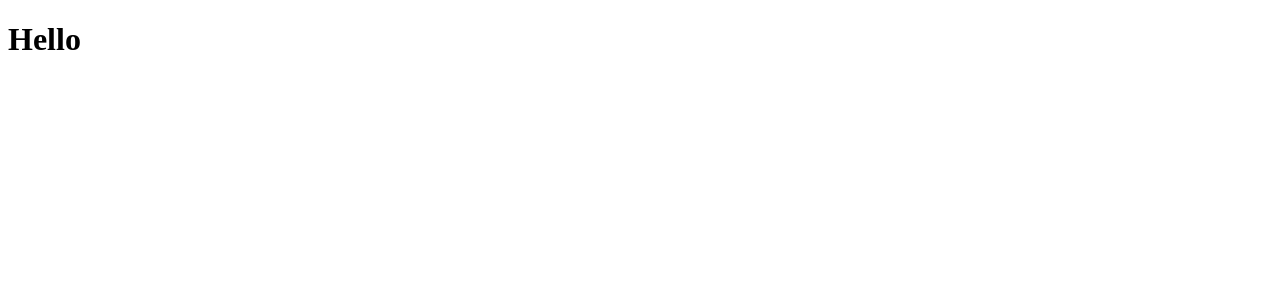
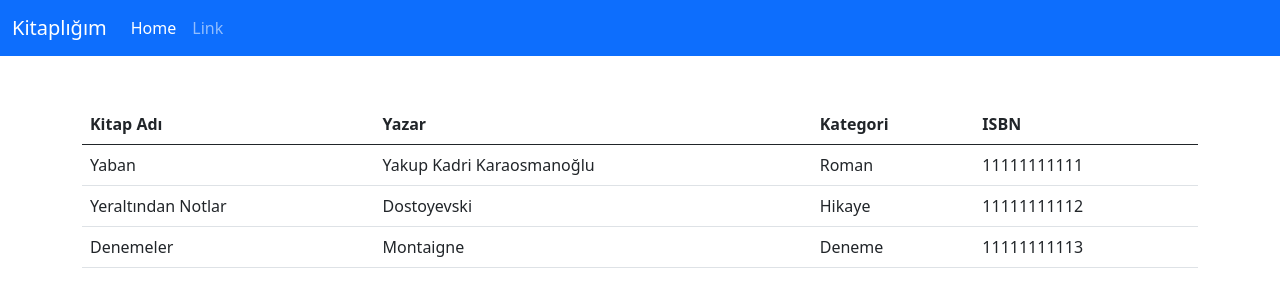
Before and after one commit to emreharman/3-sezon-haftasonu-react-library, a React (Create React App) app: page / in a window 1280 px wide. Shown: the top 300 px of the page. Built offline with nearby package versions, Linux system fonts and the light colour scheme; data requests are answered from the project's data file.

Commit message:
json-server&list books&loading

```diff
--- /dev/null
+++ b/db.json
@@ -0,0 +1,39 @@
+{
+  "books": [
+    {
+      "id": 1,
+      "name": "Yaban",
+      "author": "Yakup Kadri Karaosmanoğlu",
+      "isbn": "11111111111",
+      "categoryId": 1
+    },
+    {
+      "id": 2,
+      "name": "Yeraltından Notlar",
+      "author": "Dostoyevski",
+      "isbn": "11111111112",
+      "categoryId": 2
+    },
+    {
+      "id": 3,
+      "name": "Denemeler",
+      "author": "Montaigne",
+      "isbn": "11111111113",
+      "categoryId": 3
+    }
+  ],
+  "categories": [
+    {
+      "id": 1,
+      "name": "Roman"
+    },
+    {
+      "id": 2,
+      "name": "Hikaye"
+    },
+    {
+      "id": 3,
+      "name": "Deneme"
+    }
+  ]
+}
--- a/package.json
+++ b/package.json
@@ -6,6 +6,8 @@
     "@testing-library/jest-dom": "^5.16.5",
     "@testing-library/react": "^13.3.0",
     "@testing-library/user-event": "^13.5.0",
+    "axios": "^0.27.2",
+    "json-server": "^0.17.0",
     "react": "^18.2.0",
     "react-dom": "^18.2.0",
     "react-scripts": "5.0.1",
@@ -15,7 +17,8 @@
     "start": "react-scripts start",
     "build": "react-scripts build",
     "test": "react-scripts test",
-    "eject": "react-scripts eject"
+    "eject": "react-scripts eject",
+    "json-server": "json-server --watch db.json --port 3004"
   },
   "eslintConfig": {
     "extends": [
--- a/public/index.html
+++ b/public/index.html
@@ -25,6 +25,12 @@
       Learn how to configure a non-root public URL by running `npm run build`.
     -->
     <title>React App</title>
+    <link
+      href="https://cdn.jsdelivr.net/npm/bootstrap@5.0.2/dist/css/bootstrap.min.css"
+      rel="stylesheet"
+      integrity="sha384-EVSTQN3/azprG1Anm3QDgpJLIm9Nao0Yz1ztcQTwFspd3yD65VohhpuuCOmLASjC"
+      crossorigin="anonymous"
+    />
   </head>
   <body>
     <noscript>You need to enable JavaScript to run this app.</noscript>
@@ -39,5 +45,10 @@
       To begin the development, run `npm start` or `yarn start`.
       To create a production bundle, use `npm run build` or `yarn build`.
     -->
+    <script
+      src="https://cdn.jsdelivr.net/npm/bootstrap@5.0.2/dist/js/bootstrap.bundle.min.js"
+      integrity="sha384-MrcW6ZMFYlzcLA8Nl+NtUVF0sA7MsXsP1UyJoMp4YLEuNSfAP+JcXn/tWtIaxVXM"
+      crossorigin="anonymous"
+    ></script>
   </body>
 </html>
--- a/src/App.js
+++ b/src/App.js
@@ -1,7 +1,13 @@
+import React from "react";
+
+import Header from "./components/Header";
+import ListBooks from "./components/ListBooks";
+
 function App() {
   return (
     <div className="App">
-      <h1>Hello</h1>
+      <Header />
+      <ListBooks />
     </div>
   );
 }
--- /dev/null
+++ b/src/components/Header.js
@@ -0,0 +1,40 @@
+import React from "react";
+
+const Header = (props) => {
+  return (
+    <nav className="navbar navbar-expand-lg navbar-dark bg-primary">
+      <div className="container-fluid">
+        <a className="navbar-brand" href="#">
+          Kitaplığım
+        </a>
+        <button
+          className="navbar-toggler"
+          type="button"
+          data-bs-toggle="collapse"
+          data-bs-target="#navbarSupportedContent"
+          aria-controls="navbarSupportedContent"
+          aria-expanded="false"
+          aria-label="Toggle navigation"
+        >
+          <span className="navbar-toggler-icon"></span>
+        </button>
+        <div className="collapse navbar-collapse" id="navbarSupportedContent">
+          <ul className="navbar-nav me-auto mb-2 mb-lg-0">
+            <li className="nav-item">
+              <a className="nav-link active" href="#">
+                Home
+              </a>
+            </li>
+            <li className="nav-item">
+              <a className="nav-link" href="#">
+                Link
+              </a>
+            </li>
+          </ul>
+        </div>
+      </div>
+    </nav>
+  );
+};
+
+export default Header;
--- /dev/null
+++ b/src/components/ListBooks.js
@@ -0,0 +1,59 @@
+import React, { useEffect, useState } from "react";
+import axios from "axios";
+import Loading from "./Loading";
+
+const ListBooks = (props) => {
+  const [books, setBooks] = useState(null);
+  const [categories, setCategories] = useState(null);
+  useEffect(() => {
+    axios
+      .get("http://localhost:3004/books")
+      .then((resBook) => {
+        console.log(resBook);
+        setBooks(resBook.data);
+        axios
+          .get("http://localhost:3004/categories")
+          .then((resCat) => {
+            setTimeout(() => {
+              setCategories(resCat.data);
+            }, 5000);
+          })
+          .catch((err) => console.log("categories err", err));
+      })
+      .catch((err) => console.log("books err", err));
+  }, []);
+  if (books === null || categories === null) {
+    return <Loading />;
+  }
+  return (
+    <div className="container my-5">
+      <table className="table">
+        <thead>
+          <tr>
+            <th scope="col">Kitap Adı</th>
+            <th scope="col">Yazar</th>
+            <th scope="col">Kategori</th>
+            <th scope="col">ISBN</th>
+          </tr>
+        </thead>
+        <tbody>
+          {books.map((book) => {
+            const category = categories.find(
+              (cat) => cat.id === book.categoryId
+            );
+            return (
+              <tr>
+                <td>{book.name}</td>
+                <td>{book.author}</td>
+                <td>{category.name}</td>
+                <td>{book.isbn}</td>
+              </tr>
+            );
+          })}
+        </tbody>
+      </table>
+    </div>
+  );
+};
+
+export default ListBooks;
--- /dev/null
+++ b/src/components/Loading.js
@@ -0,0 +1,25 @@
+import React from "react";
+
+const Loading = (props) => {
+  return (
+    <div
+      style={{
+        width: "100vw",
+        height: "100vh",
+        display: "flex",
+        justifyContent: "center",
+        alignItems: "center",
+      }}
+    >
+      <div
+        style={{ width: "50px", height: "50px" }}
+        className="spinner-border text-primary"
+        role="status"
+      >
+        <span className="visually-hidden">Loading...</span>
+      </div>
+    </div>
+  );
+};
+
+export default Loading;
```
Also changed, not shown: 1 other file (tests, documents, lock files or other folders).
